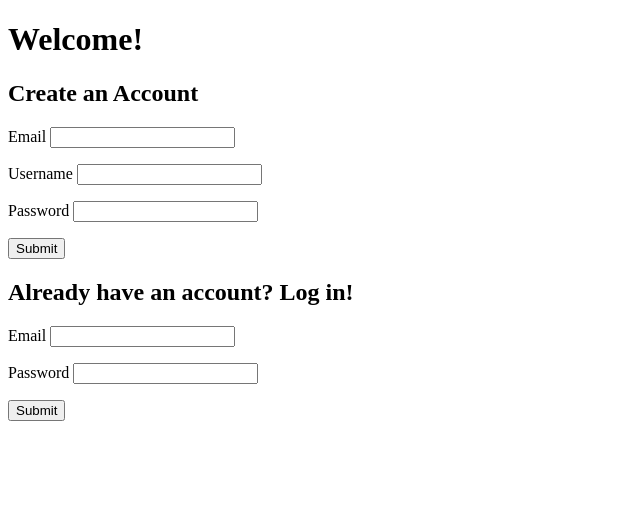
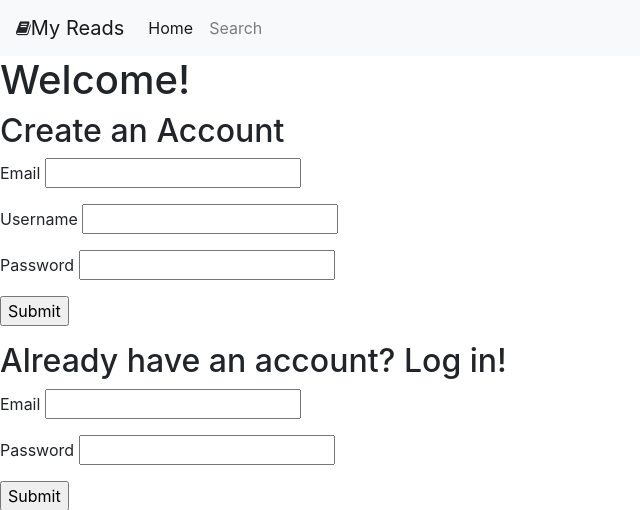
Before and after one commit to SamGillis/Hackbright-final-project, a Flask app: page / in a window 1280 px wide. Shown: the top 510 px of the page, without its empty margins (0-640 px from the left). Run offline with Flask 2, Linux system fonts and the light colour scheme; some libraries are stand-ins or nearby versions.

Commit message:
Added navbar

```diff
--- a/templates/base.html
+++ b/templates/base.html
@@ -3,6 +3,11 @@
   <head>
     <meta charset="utf-8">
     <meta name="viewport" content="width=device-width">
+
+    <!-- Loading Bootstrap 4-->
+    <link rel="stylesheet" href="https://cdn.jsdelivr.net/npm/bootstrap@4.5.3/dist/css/bootstrap.min.css" integrity="sha384-TX8t27EcRE3e/ihU7zmQxVncDAy5uIKz4rEkgIXeMed4M0jlfIDPvg6uqKI2xXr2" crossorigin="anonymous">
+
+    <link rel="stylesheet" href= "https://stackpath.bootstrapcdn.com/font-awesome/4.7.0/css/font-awesome.min.css">
 
     <title>
       {% block title %}{% endblock %}
@@ -11,6 +16,24 @@
     {% block head %}{% endblock %}
   </head>
   <body>
+    <nav class="navbar navbar-expand-lg navbar-light bg-light">
+      <i class="fa fa-book"></i>
+      <a class="navbar-brand" href="#">My Reads</a>
+      <button class="navbar-toggler" type="button" data-toggle="collapse" data-target="#navbarSupportedContent" aria-controls="navbarSupportedContent" aria-expanded="false" aria-label="Toggle navigation">
+        <span class="navbar-toggler-icon"></span>
+      </button>
+
+      <div class="collapse navbar-collapse" id="navbarSupportedContent">
+        <ul class="navbar-nav mr-auto">
+          <li class="nav-item active">
+            <a class="nav-link" href="/user">Home <span class="sr-only">(current)</span></a>
+          </li>
+          <li class="nav-item">
+            <a class="nav-link" href="/search">Search</a>
+          </li>
+      </div>
+    </nav>
+
     {% for msg in get_flashed_messages() %}
       <p class="flash-msg">
         {{msg}}
@@ -22,5 +45,9 @@
 
     <script src="http://code.jquery.com/jquery.js"></script>
     <script src="/static/books.js"></script>
+
+    <script src="https://code.jquery.com/jquery-3.5.1.slim.min.js" integrity="sha384-DfXdz2htPH0lsSSs5nCTpuj/zy4C+OGpamoFVy38MVBnE+IbbVYUew+OrCXaRkfj" crossorigin="anonymous"></script>
+    <script src="https://cdn.jsdelivr.net/npm/bootstrap@4.5.3/dist/js/bootstrap.bundle.min.js" integrity="sha384-ho+j7jyWK8fNQe+A12Hb8AhRq26LrZ/JpcUGGOn+Y7RsweNrtN/tE3MoK7ZeZDyx" crossorigin="anonymous"></script>
+    <script src="https://stackpath.bootstrapcdn.com/bootstrap/4.4.1/js/bootstrap.min.js" integrity="sha384-wfSDF2E50Y2D1uUdj0O3uMBJnjuUD4Ih7YwaYd1iqfktj0Uod8GCExl3Og8ifwB6" crossorigin="anonymous"></script>
   </body>
 </html>
```
